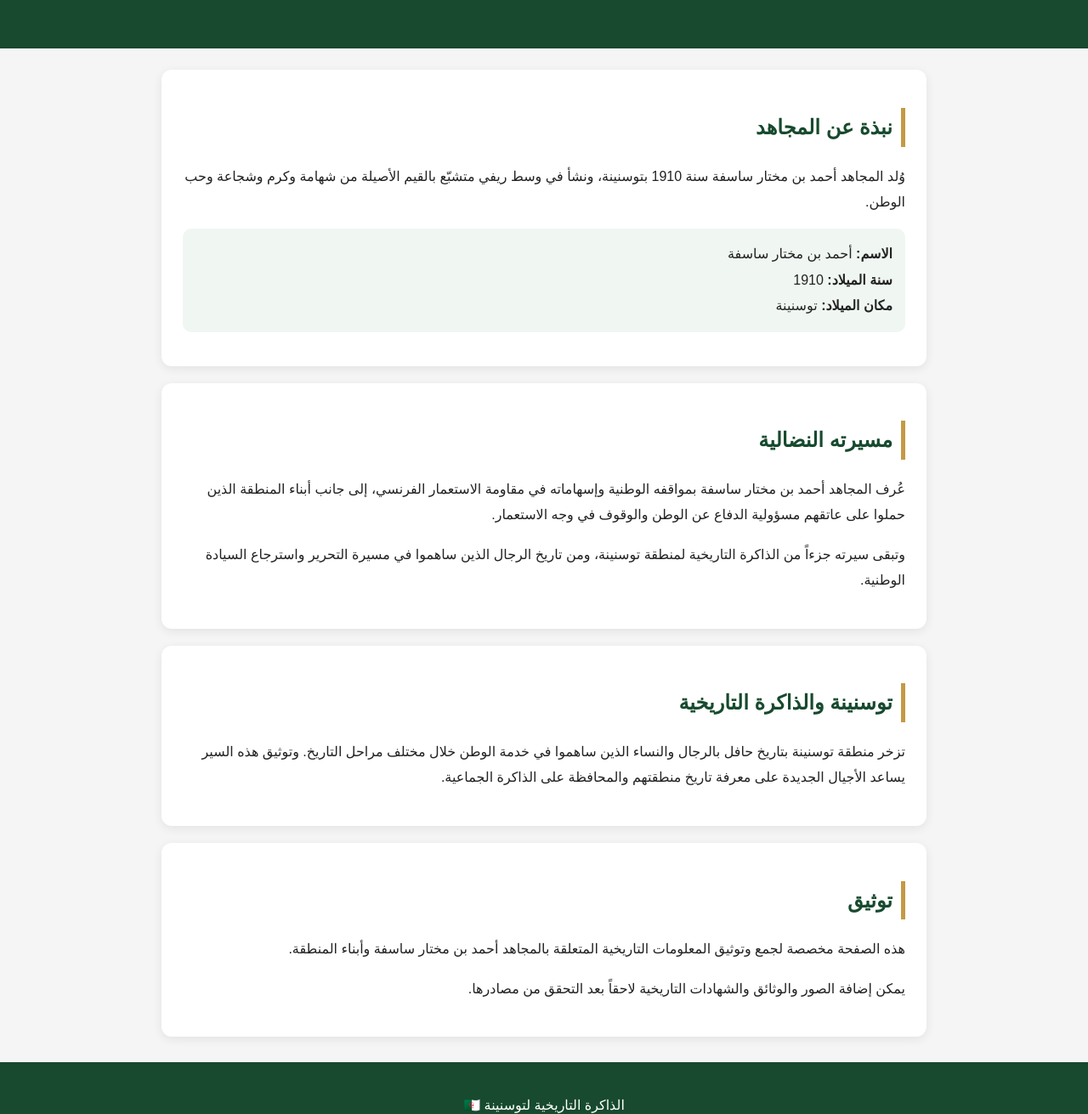
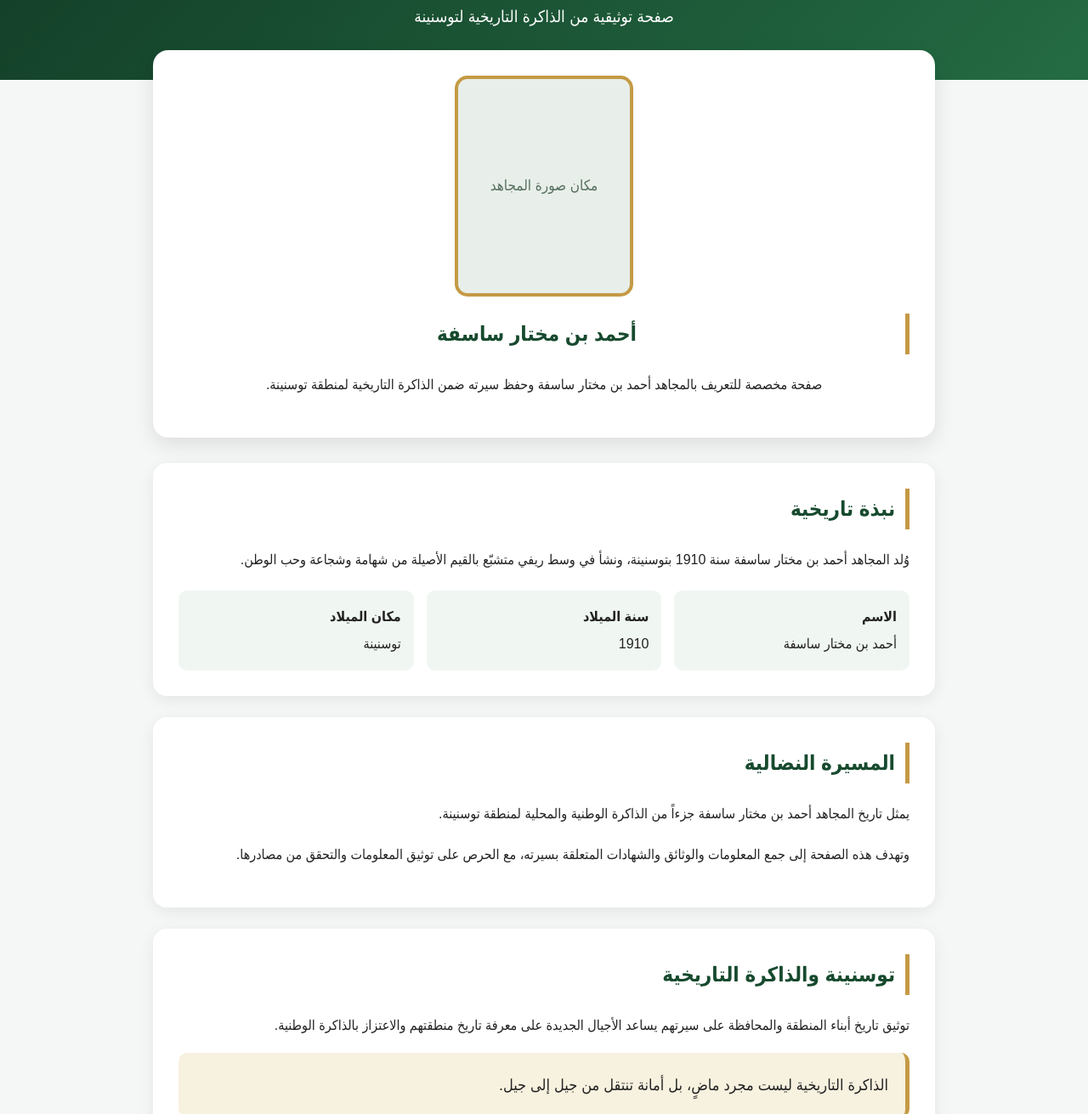
Before and after one commit to sassefa00-hue/Ahmed_sassefa, a plain HTML site: page index.html in a window 1280 px wide. Shown: the part 132-1443 px from the top of the page at 85% size. Drawn offline with Linux system fonts and the light colour scheme.

Commit message:
Update index.html

```diff
--- a/index.html
+++ b/index.html
@@ -3,67 +3,157 @@
 <head>
   <meta charset="UTF-8">
   <meta name="viewport" content="width=device-width, initial-scale=1.0">
-  <title>المجاهد أحمد بن مختار ساسفة</title>
+
+  <title>المجاهد أحمد بن مختار ساسفة | توسنينة</title>
 
   <style>
+    * {
+      box-sizing: border-box;
+    }
+
     body {
       margin: 0;
-      font-family: Arial, sans-serif;
-      background: #f5f5f5;
+      font-family: Arial, Tahoma, sans-serif;
+      background: #f4f7f5;
       color: #222;
-      line-height: 1.9;
+      line-height: 2;
     }
 
     header {
-      background: #174a2e;
+      background: linear-gradient(135deg, #123d27, #246b43);
       color: white;
       text-align: center;
-      padding: 35px 15px;
+      padding: 55px 20px;
     }
 
     header h1 {
       margin: 0;
-      font-size: 30px;
+      font-size: 34px;
     }
 
     header p {
-      margin-top: 10px;
-      font-size: 18px;
+      font-size: 19px;
+      margin: 10px 0 0;
+    }
+
+    .hero {
+      max-width: 950px;
+      margin: -35px auto 30px;
+      padding: 0 15px;
+    }
+
+    .hero-box {
+      background: white;
+      border-radius: 18px;
+      padding: 30px;
+      text-align: center;
+      box-shadow: 0 8px 25px rgba(0,0,0,0.10);
+    }
+
+    .photo {
+      width: 210px;
+      height: 260px;
+      margin: 0 auto 20px;
+      border-radius: 15px;
+      border: 4px solid #c49a45;
+      background: #e8eee9;
+      display: flex;
+      align-items: center;
+      justify-content: center;
+      color: #55705f;
+      font-size: 17px;
     }
 
     .container {
-      max-width: 900px;
-      margin: 25px auto;
+      max-width: 950px;
+      margin: auto;
       padding: 0 15px;
     }
 
     .card {
       background: white;
-      padding: 25px;
-      margin-bottom: 20px;
-      border-radius: 12px;
-      box-shadow: 0 3px 12px rgba(0,0,0,0.08);
+      margin-bottom: 25px;
+      padding: 30px;
+      border-radius: 16px;
+      box-shadow: 0 5px 18px rgba(0,0,0,0.07);
     }
 
     h2 {
       color: #174a2e;
       border-right: 5px solid #c49a45;
-      padding-right: 10px;
+      padding-right: 12px;
+      margin-top: 0;
     }
 
     .info {
-      background: #f0f7f2;
+      display: grid;
+      grid-template-columns: repeat(auto-fit, minmax(220px, 1fr));
+      gap: 15px;
+      margin-top: 20px;
+    }
+
+    .info div {
+      background: #f0f6f2;
       padding: 15px;
       border-radius: 10px;
-      margin: 15px 0;
+    }
+
+    .gallery {
+      display: grid;
+      grid-template-columns: repeat(auto-fit, minmax(200px, 1fr));
+      gap: 15px;
+    }
+
+    .gallery-box {
+      height: 180px;
+      background: #edf1ee;
+      border: 2px dashed #9aaa9f;
+      border-radius: 12px;
+      display: flex;
+      align-items: center;
+      justify-content: center;
+      color: #65756b;
+      text-align: center;
+      padding: 10px;
+    }
+
+    .quote {
+      background: #f7f1df;
+      border-right: 5px solid #c49a45;
+      padding: 20px;
+      border-radius: 10px;
+      font-size: 18px;
     }
 
     footer {
-      background: #174a2e;
+      background: #123d27;
       color: white;
       text-align: center;
-      padding: 20px;
-      margin-top: 30px;
+      padding: 30px 15px;
+      margin-top: 40px;
+    }
+
+    footer p {
+      margin: 5px;
+    }
+
+    @media (max-width: 600px) {
+      header h1 {
+        font-size: 27px;
+      }
+
+      header p {
+        font-size: 17px;
+      }
+
+      .card {
+        padding: 20px;
+      }
+
+      .photo {
+        width: 180px;
+        height: 230px;
+      }
     }
   </style>
 </head>
@@ -72,75 +162,139 @@
 
 <header>
   <h1>المجاهد أحمد بن مختار ساسفة</h1>
-  <p>لمحة تاريخية عن أحد مجاهدي توسنينة</p>
+  <p>صفحة توثيقية من الذاكرة التاريخية لتوسنينة</p>
 </header>
 
-<div class="container">
+<section class="hero">
+  <div class="hero-box">
 
-  <div class="card">
-    <h2>نبذة عن المجاهد</h2>
+    <div class="photo">
+      مكان صورة المجاهد
+    </div>
+
+    <h2>أحمد بن مختار ساسفة</h2>
+
+    <p>
+      صفحة مخصصة للتعريف بالمجاهد أحمد بن مختار ساسفة
+      وحفظ سيرته ضمن الذاكرة التاريخية لمنطقة توسنينة.
+    </p>
+
+  </div>
+</section>
+
+<main class="container">
+
+  <section class="card">
+
+    <h2>نبذة تاريخية</h2>
 
     <p>
       وُلد المجاهد أحمد بن مختار ساسفة سنة 1910 بتوسنينة،
       ونشأ في وسط ريفي متشبّع بالقيم الأصيلة من شهامة
-      وكرم وشجاعة وحب الوطن.
+      وشجاعة وحب الوطن.
     </p>
 
     <div class="info">
-      <strong>الاسم:</strong> أحمد بن مختار ساسفة<br>
-      <strong>سنة الميلاد:</strong> 1910<br>
-      <strong>مكان الميلاد:</strong> توسنينة
+
+      <div>
+        <strong>الاسم</strong><br>
+        أحمد بن مختار ساسفة
+      </div>
+
+      <div>
+        <strong>سنة الميلاد</strong><br>
+        1910
+      </div>
+
+      <div>
+        <strong>مكان الميلاد</strong><br>
+        توسنينة
+      </div>
+
     </div>
-  </div>
 
-  <div class="card">
-    <h2>مسيرته النضالية</h2>
+  </section>
+
+  <section class="card">
+
+    <h2>المسيرة النضالية</h2>
 
     <p>
-      عُرف المجاهد أحمد بن مختار ساسفة بمواقفه الوطنية
-      وإسهاماته في مقاومة الاستعمار الفرنسي، إلى جانب
-      أبناء المنطقة الذين حملوا على عاتقهم مسؤولية الدفاع
-      عن الوطن والوقوف في وجه الاستعمار.
+      يمثل تاريخ المجاهد أحمد بن مختار ساسفة جزءاً من
+      الذاكرة الوطنية والمحلية لمنطقة توسنينة.
     </p>
 
     <p>
-      وتبقى سيرته جزءاً من الذاكرة التاريخية لمنطقة
-      توسنينة، ومن تاريخ الرجال الذين ساهموا في مسيرة
-      التحرير واسترجاع السيادة الوطنية.
+      وتهدف هذه الصفحة إلى جمع المعلومات والوثائق
+      والشهادات المتعلقة بسيرته، مع الحرص على توثيق
+      المعلومات والتحقق من مصادرها.
     </p>
-  </div>
 
-  <div class="card">
+  </section>
+
+  <section class="card">
+
     <h2>توسنينة والذاكرة التاريخية</h2>
 
     <p>
-      تزخر منطقة توسنينة بتاريخ حافل بالرجال والنساء الذين
-      ساهموا في خدمة الوطن خلال مختلف مراحل التاريخ.
-      وتوثيق هذه السير يساعد الأجيال الجديدة على معرفة
-      تاريخ منطقتهم والمحافظة على الذاكرة الجماعية.
+      توثيق تاريخ أبناء المنطقة والمحافظة على سيرتهم
+      يساعد الأجيال الجديدة على معرفة تاريخ منطقتهم
+      والاعتزاز بالذاكرة الوطنية.
     </p>
-  </div>
 
-  <div class="card">
-    <h2>توثيق</h2>
+    <div class="quote">
+      الذاكرة التاريخية ليست مجرد ماضٍ، بل أمانة تنتقل
+      من جيل إلى جيل.
+    </div>
+
+  </section>
+
+  <section class="card">
+
+    <h2>الصور والوثائق</h2>
+
+    <div class="gallery">
+
+      <div class="gallery-box">
+        صورة تاريخية<br>
+        ستضاف لاحقاً
+      </div>
+
+      <div class="gallery-box">
+        وثيقة تاريخية<br>
+        ستضاف لاحقاً
+      </div>
+
+      <div class="gallery-box">
+        شهادة أو صورة عائلية<br>
+        ستضاف لاحقاً
+      </div>
+
+    </div>
+
+  </section>
+
+  <section class="card">
+
+    <h2>ملاحظة حول التوثيق</h2>
 
     <p>
-      هذه الصفحة مخصصة لجمع وتوثيق المعلومات التاريخية
-      المتعلقة بالمجاهد أحمد بن مختار ساسفة وأبناء المنطقة.
+      هذه الصفحة مشروع توثيقي مفتوح لإضافة المعلومات
+      والصور والوثائق المتعلقة بالمجاهد أحمد بن مختار
+      ساسفة ومنطقة توسنينة، بعد التحقق من صحتها ومصدرها.
     </p>
 
-    <p>
-      يمكن إضافة الصور والوثائق والشهادات التاريخية
-      لاحقاً بعد التحقق من مصادرها.
-    </p>
-  </div>
+  </section>
 
-</div>
+</main>
 
 <footer>
-  <p>الذاكرة التاريخية لتوسنينة 🇩🇿</p>
+
+  <p>🇩🇿 الذاكرة التاريخية لتوسنينة 🇩🇿</p>
+
   <p>رحم الله شهداء ومجاهدي الجزائر</p>
+
 </footer>
 
 </body>
-        </html>
+</html>
```
